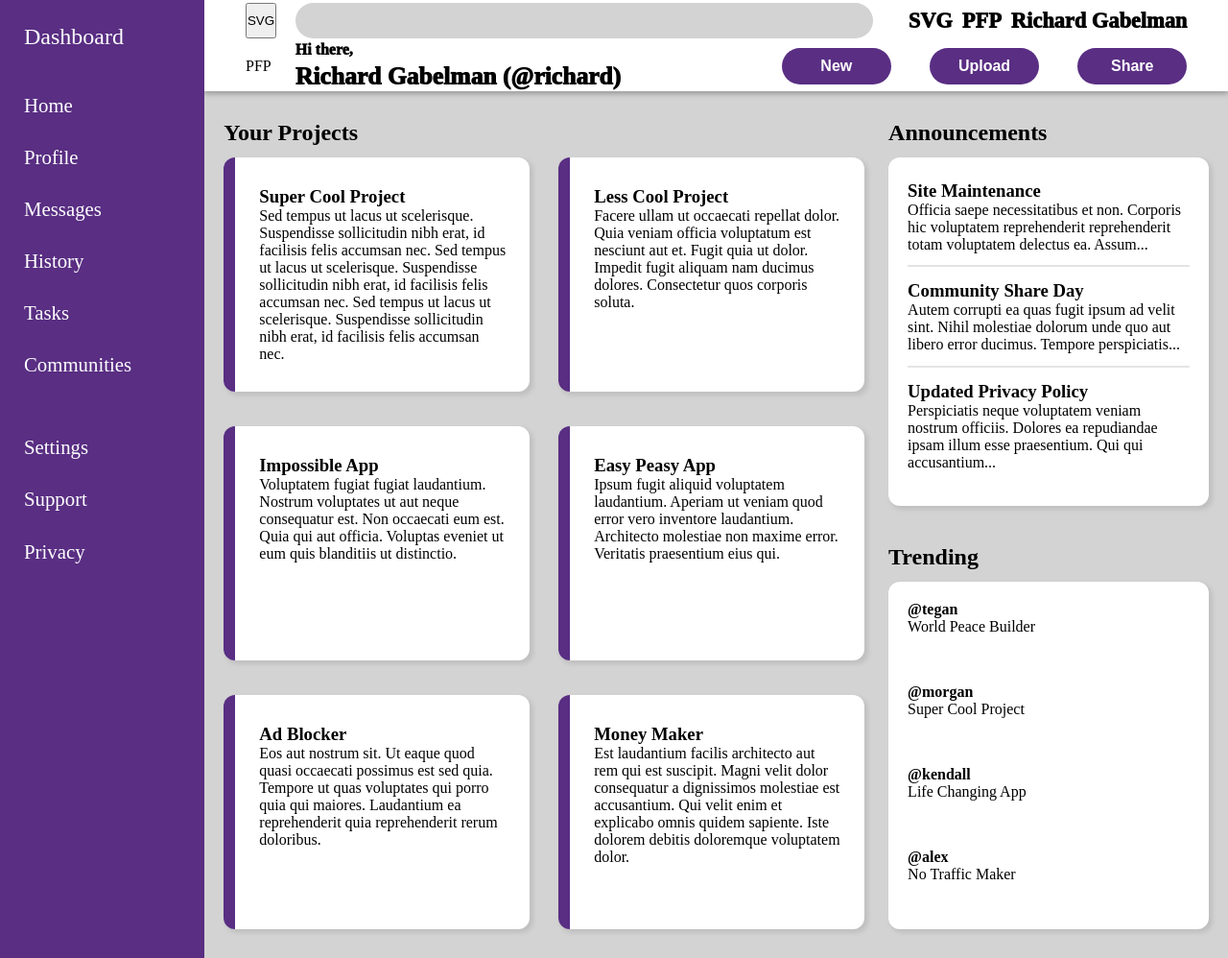
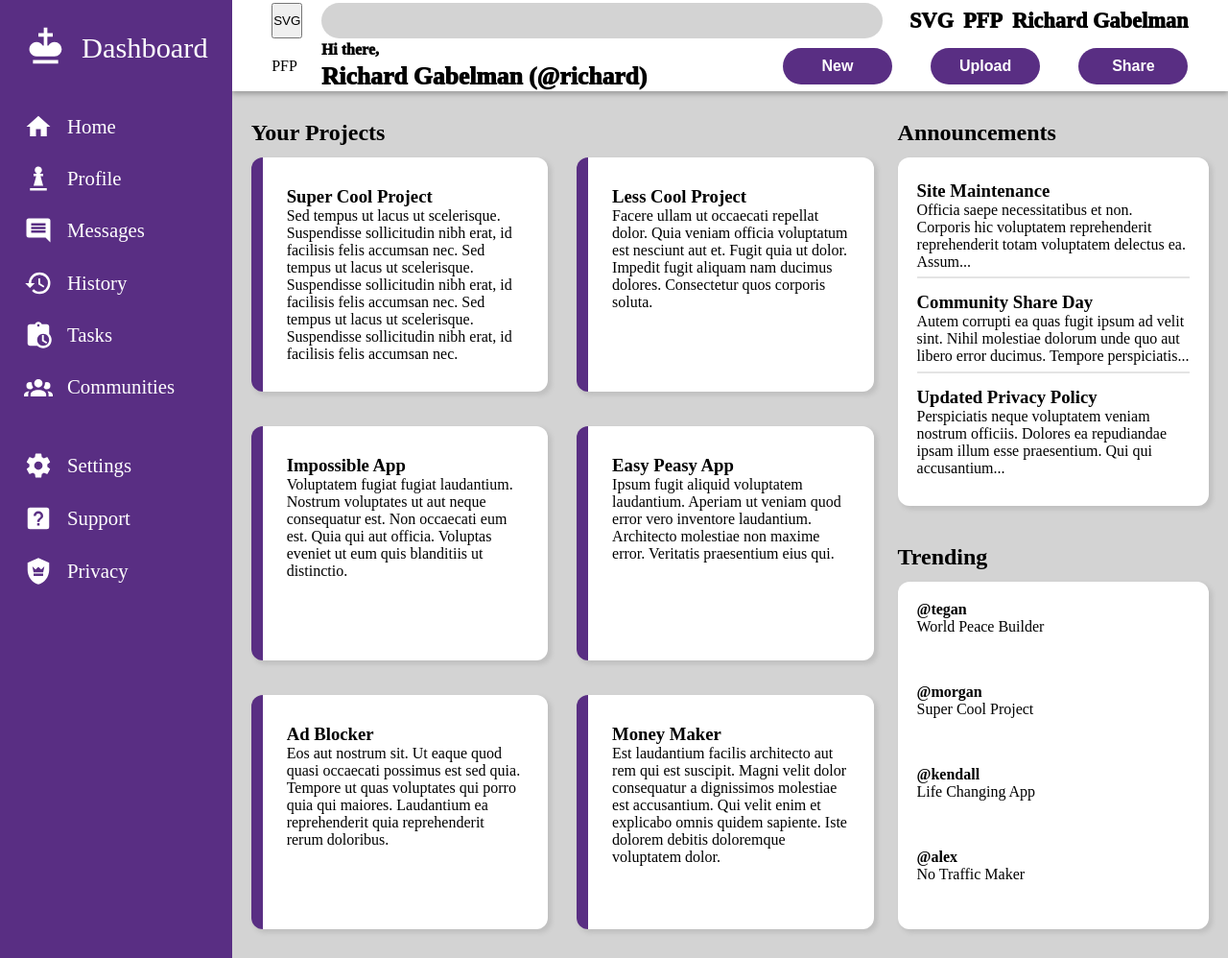
Before and after one commit to RichardGabelman/admin-dashboard, a plain HTML site: page index.html in a window 1280 px wide. Shown: the whole page at 96% size. Drawn offline with Linux system fonts and the light colour scheme.

Commit message:
Add sidebar icons

```diff
--- a/index.html
+++ b/index.html
@@ -10,20 +10,50 @@
   <div class="container">
     <div class="sidebar">
       <div class="nav" id="title">
-        Dashboard
+        <svg xmlns="http://www.w3.org/2000/svg" viewBox="0 0 24 24">
+          <title>chess-king</title>
+          <path d="M19,22H5V20H19V22M17,10C15.58,10 14.26,10.77 13.55,12H13V7H16V5H13V2H11V5H8V7H11V12H10.45C9.35,10.09 6.9,9.43 5,10.54C3.07,11.64 2.42,14.09 3.5,16C4.24,17.24 5.57,18 7,18H17A4,4 0 0,0 21,14A4,4 0 0,0 17,10Z" /></svg>
+        <div>Dashboard</div>
       </div>
       <div class="nav-cluster">
-        <div class="nav">Home</div>
-        <div class="nav">Profile</div>
-        <div class="nav">Messages</div>
-        <div class="nav">History</div>
-        <div class="nav">Tasks</div>
-        <div class="nav">Communities</div>
+        <div class="nav">
+          <svg xmlns="http://www.w3.org/2000/svg" viewBox="0 0 24 24"><title>home</title><path d="M10,20V14H14V20H19V12H22L12,3L2,12H5V20H10Z" /></svg>
+          <div>Home</div>
+        </div>
+        <div class="nav">
+          <svg xmlns="http://www.w3.org/2000/svg" viewBox="0 0 24 24"><title>chess-pawn</title><path d="M19 22H5V20H19V22M16 18H8L10.18 10H8V8H10.72L10.79 7.74C10.1 7.44 9.55 6.89 9.25 6.2C8.58 4.68 9.27 2.91 10.79 2.25C12.31 1.58 14.08 2.27 14.74 3.79C15.41 5.31 14.72 7.07 13.2 7.74L13.27 8H16V10H13.82L16 18Z" /></svg>
+          <div>Profile</div>
+        </div>
+        <div class="nav">
+          <svg xmlns="http://www.w3.org/2000/svg" viewBox="0 0 24 24"><title>message-reply-text</title><path d="M18,8H6V6H18V8M18,11H6V9H18V11M18,14H6V12H18V14M22,4A2,2 0 0,0 20,2H4A2,2 0 0,0 2,4V16A2,2 0 0,0 4,18H18L22,22V4Z" /></svg>
+          <div>Messages</div>
+        </div>
+        <div class="nav">
+          <svg xmlns="http://www.w3.org/2000/svg" viewBox="0 0 24 24"><title>history</title><path d="M13.5,8H12V13L16.28,15.54L17,14.33L13.5,12.25V8M13,3A9,9 0 0,0 4,12H1L4.96,16.03L9,12H6A7,7 0 0,1 13,5A7,7 0 0,1 20,12A7,7 0 0,1 13,19C11.07,19 9.32,18.21 8.06,16.94L6.64,18.36C8.27,20 10.5,21 13,21A9,9 0 0,0 22,12A9,9 0 0,0 13,3" /></svg>
+          <div>History</div>
+        </div>
+        <div class="nav">
+          <svg xmlns="http://www.w3.org/2000/svg" viewBox="0 0 24 24"><title>clipboard-clock</title><path d="M16.5 16.25L19.36 17.94L18.61 19.16L15 17V12H16.5V16.25M23 16C23 19.87 19.87 23 16 23C14.09 23 12.37 22.24 11.11 21H5C3.9 21 3 20.11 3 19V5C3 3.9 3.9 3 5 3H9.18C9.6 1.84 10.7 1 12 1S14.4 1.84 14.82 3H19C20.11 3 21 3.9 21 5V11.11C22.24 12.37 23 14.09 23 16M11 4C11 4.55 11.45 5 12 5S13 4.55 13 4 12.55 3 12 3 11 3.45 11 4M21 16C21 13.24 18.76 11 16 11S11 13.24 11 16 13.24 21 16 21 21 18.76 21 16Z" /></svg>
+          <div>Tasks</div>
+        </div>
+        <div class="nav">
+          <svg xmlns="http://www.w3.org/2000/svg" viewBox="0 0 24 24"><title>account-group</title><path d="M12,5.5A3.5,3.5 0 0,1 15.5,9A3.5,3.5 0 0,1 12,12.5A3.5,3.5 0 0,1 8.5,9A3.5,3.5 0 0,1 12,5.5M5,8C5.56,8 6.08,8.15 6.53,8.42C6.38,9.85 6.8,11.27 7.66,12.38C7.16,13.34 6.16,14 5,14A3,3 0 0,1 2,11A3,3 0 0,1 5,8M19,8A3,3 0 0,1 22,11A3,3 0 0,1 19,14C17.84,14 16.84,13.34 16.34,12.38C17.2,11.27 17.62,9.85 17.47,8.42C17.92,8.15 18.44,8 19,8M5.5,18.25C5.5,16.18 8.41,14.5 12,14.5C15.59,14.5 18.5,16.18 18.5,18.25V20H5.5V18.25M0,20V18.5C0,17.11 1.89,15.94 4.45,15.6C3.86,16.28 3.5,17.22 3.5,18.25V20H0M24,20H20.5V18.25C20.5,17.22 20.14,16.28 19.55,15.6C22.11,15.94 24,17.11 24,18.5V20Z" /></svg>
+          <div>Communities</div>
+        </div>
       </div>
       <div class="nav-cluster">
-        <div class="nav">Settings</div>
-        <div class="nav">Support</div>
-        <div class="nav">Privacy</div>
+        <div class="nav">
+          <svg xmlns="http://www.w3.org/2000/svg" viewBox="0 0 24 24"><title>cog</title><path d="M12,15.5A3.5,3.5 0 0,1 8.5,12A3.5,3.5 0 0,1 12,8.5A3.5,3.5 0 0,1 15.5,12A3.5,3.5 0 0,1 12,15.5M19.43,12.97C19.47,12.65 19.5,12.33 19.5,12C19.5,11.67 19.47,11.34 19.43,11L21.54,9.37C21.73,9.22 21.78,8.95 21.66,8.73L19.66,5.27C19.54,5.05 19.27,4.96 19.05,5.05L16.56,6.05C16.04,5.66 15.5,5.32 14.87,5.07L14.5,2.42C14.46,2.18 14.25,2 14,2H10C9.75,2 9.54,2.18 9.5,2.42L9.13,5.07C8.5,5.32 7.96,5.66 7.44,6.05L4.95,5.05C4.73,4.96 4.46,5.05 4.34,5.27L2.34,8.73C2.21,8.95 2.27,9.22 2.46,9.37L4.57,11C4.53,11.34 4.5,11.67 4.5,12C4.5,12.33 4.53,12.65 4.57,12.97L2.46,14.63C2.27,14.78 2.21,15.05 2.34,15.27L4.34,18.73C4.46,18.95 4.73,19.03 4.95,18.95L7.44,17.94C7.96,18.34 8.5,18.68 9.13,18.93L9.5,21.58C9.54,21.82 9.75,22 10,22H14C14.25,22 14.46,21.82 14.5,21.58L14.87,18.93C15.5,18.67 16.04,18.34 16.56,17.94L19.05,18.95C19.27,19.03 19.54,18.95 19.66,18.73L21.66,15.27C21.78,15.05 21.73,14.78 21.54,14.63L19.43,12.97Z" /></svg>
+          <div>Settings</div>
+        </div>
+        <div class="nav">
+          <svg xmlns="http://www.w3.org/2000/svg" viewBox="0 0 24 24"><title>help-box</title><path d="M11,18H13V16H11V18M12,6A4,4 0 0,0 8,10H10A2,2 0 0,1 12,8A2,2 0 0,1 14,10C14,12 11,11.75 11,15H13C13,12.75 16,12.5 16,10A4,4 0 0,0 12,6M5,3H19A2,2 0 0,1 21,5V19A2,2 0 0,1 19,21H5A2,2 0 0,1 3,19V5A2,2 0 0,1 5,3Z" /></svg>
+          <div>Support</div>
+        </div>
+        <div class="nav">
+          <svg xmlns="http://www.w3.org/2000/svg" viewBox="0 0 24 24"><title>shield-crown</title><path d="M12 1L21 5V11C21 16.55 17.16 21.74 12 23C6.84 21.74 3 16.55 3 11V5L12 1M16 14H8V15.5C8 15.77 8.19 15.96 8.47 16L8.57 16H15.43C15.74 16 15.95 15.84 16 15.59L16 15.5V14M17 8L17 8L14.33 10.67L12 8.34L9.67 10.67L7 8L7 8L8 13H16L17 8Z" /></svg>
+          <div>Privacy</div>
+        </div>
       </div>
     </div>
     <div class="header">
--- a/styles.css
+++ b/styles.css
@@ -31,15 +31,30 @@ body {
 .nav-cluster {
   display: grid;
   grid-template-rows: repeat(auto-fit, min-content);
+  gap: 5px;
 }
 
 .nav {
+  display: grid;
+  grid-template-columns: max-content max-content;
+  gap: 15px;
   font-size: 1.3rem;
+  align-items: center;
   color: white;
 }
 
+.nav svg {
+  fill: white;
+  width: 30px;
+}
+
 #title {
-  font-size: 1.5rem;
+  font-size: 1.9rem;
+}
+
+#title svg {
+  width: 45px;
+  padding-bottom: 5px;
 }
 
 .header {
```
